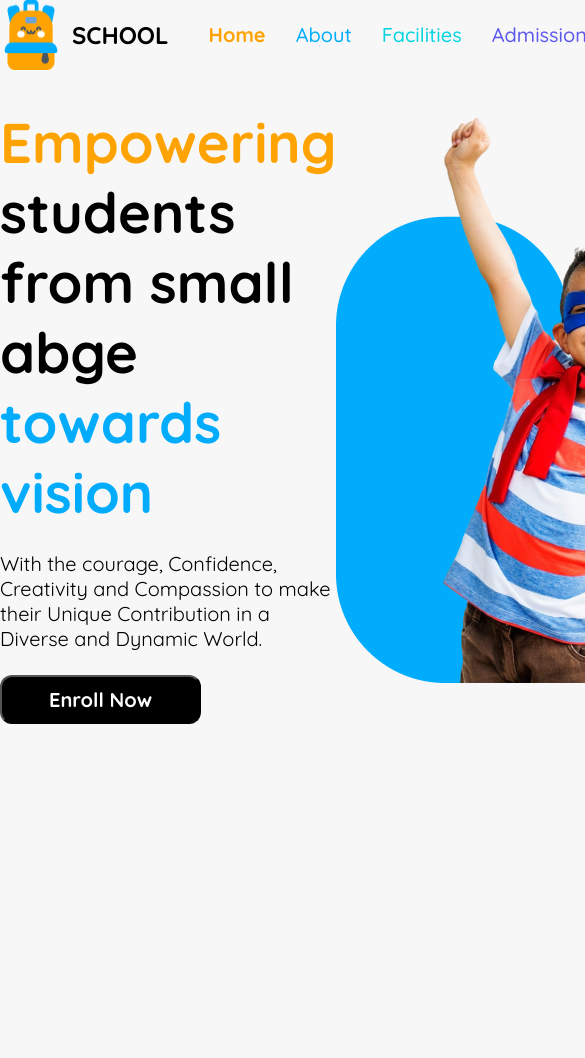
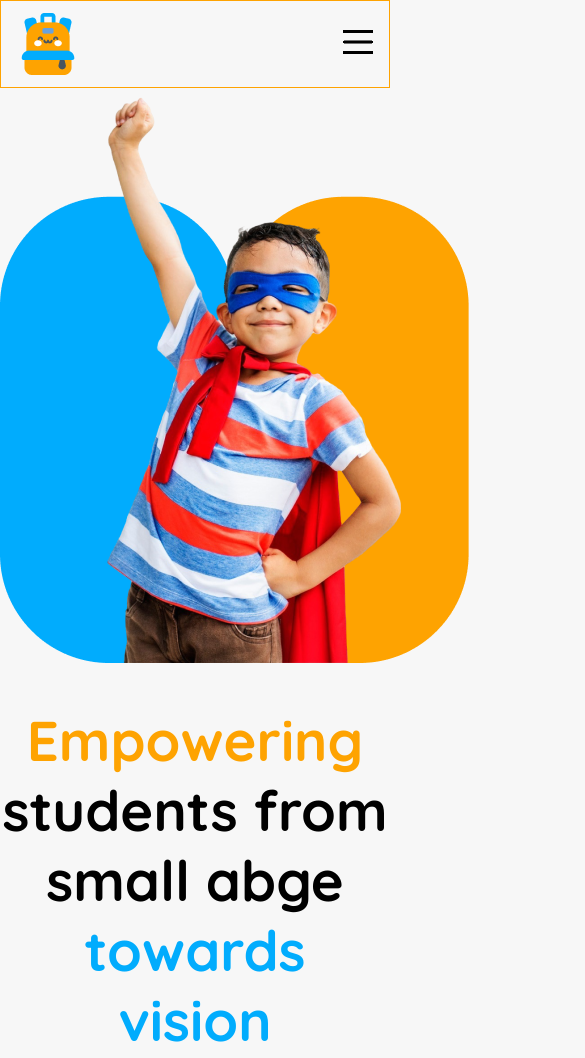
Before and after one commit to shuvo903/My-A2-Kids-School, a plain HTML site: page index.html in a window 390 px wide. Shown: the top 1058 px of the page, 585 px wide, since content can reach past the window. Before the commit the page ends 844 px from the top, so only its background shows below. Drawn offline with Linux system fonts and the light colour scheme.

Commit message:
added some risposive for small device in navbar and banner

```diff
--- a/Styles/style.css
+++ b/Styles/style.css
@@ -74,6 +74,9 @@ margin-right: 30px;
     border: none;
     background-color: rgba(254, 163, 1, 1);
 }
+.menu{
+    opacity: 0%;
+}
 
 /* Banner related styles */
 
@@ -117,3 +120,33 @@ margin-right: 30px;
     font-size: 1.25rem ;
     font-weight: 700;
 }
+
+@media screen and (max-width:576px) {
+    .navbar{
+        border: 0.5px solid rgb(254, 163, 1);
+    }
+    .nav-links,.nav-item,.school,.nav-btn{
+        display: none;
+    }
+    .nav-container{
+        justify-content: space-between;
+        padding: 12px 16px;
+        align-items: center;
+    }
+    .menu{
+        opacity: 100%;
+        padding:20px 16px ;
+    }
+    .banner{
+        flex-direction: column-reverse;
+        align-items: center;
+        text-align: center;
+    }
+    .banner-container{
+        text-align: center;
+    }
+    .banner-image{
+        width: 100%;
+        align-items: center;
+    }
+}
--- a/index.html
+++ b/index.html
@@ -11,9 +11,9 @@
 <body class="quicksand-font">
     <header>
         <nav class="navbar display-flex">
-            <div class="display-flex">
-                <img src="assets/logo.png" alt="school-icon">
-                <h1 class="school">SCHOOL</h1>
+            <div class="nav-container display-flex">
+                    <img class="logo" src="assets/logo.png" alt="school-icon">
+                  <h1 class="school">SCHOOL</h1>
             </div>
             <ul class="nav-links display-flex">
                 <li class="nav-item"><a href="" class="nav-link Home">Home</a></li>
@@ -24,6 +24,9 @@
 
                 <li class="nav-item"><a href="" class="nav-link Admission">Admission</a></li>
             </ul>
+            <div class="menu">
+                <img src="assets/menu icon.png" alt="">
+            </div>
             <button class="nav-btn">Contact</button>
 
         </nav>
```
Also changed, not shown: assets/menu icon.png (added).
